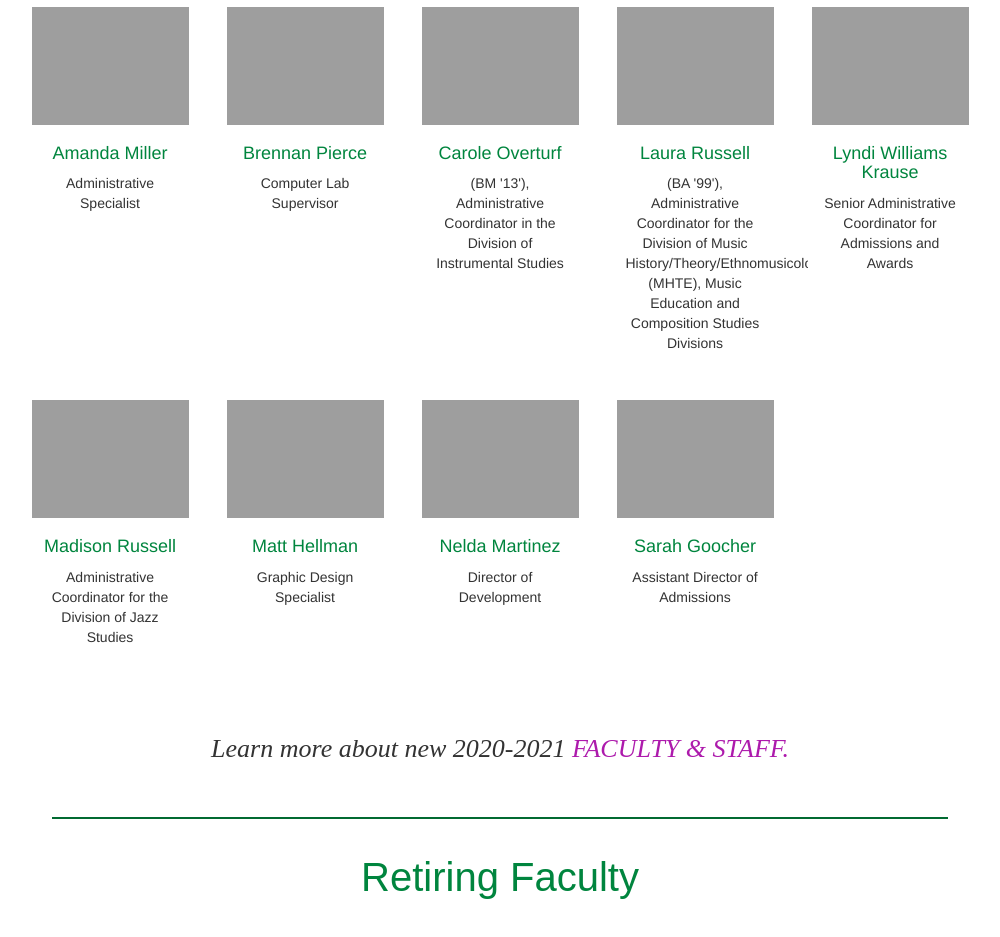
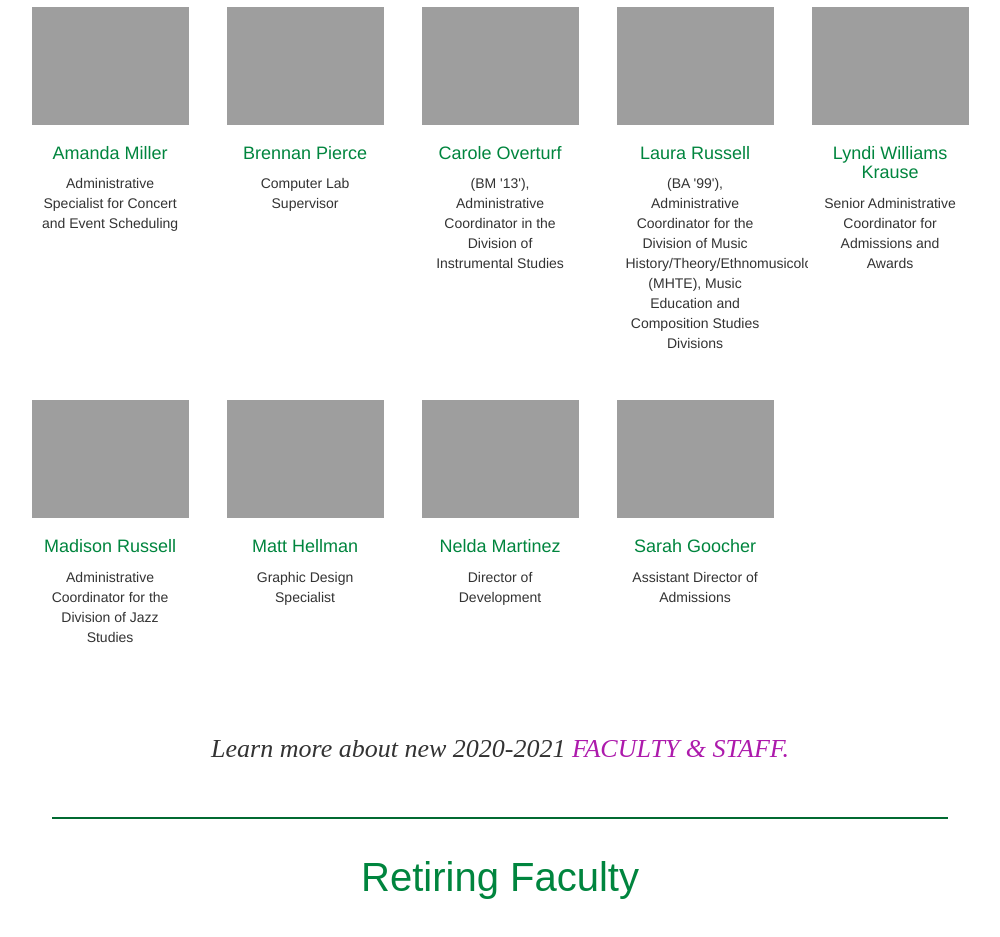
Before and after one commit to bishnutimalsina1/thankyou, a plain HTML site: page index.html in a window 1280 px wide. Shown: the part 2761-3698 px from the top of the page, without its empty margins (140-1140 px from the left). Drawn offline with nearby package versions, Linux system fonts and the light colour scheme; some packages are replaced by stand-ins of ours; a script that the page names is missing.

Commit message:
Update index.html

```diff
--- a/index.html
+++ b/index.html
@@ -961,7 +961,7 @@
                         alt="...">
                     <div class="caption text-center">
                         <h4><a href="#" class="" role="">Amanda Miller</a></h4>
-                        <p>Administrative Specialist</p>
+                        <p>Administrative Specialist for Concert and Event Scheduling</p>
                     </div>
                 </div>
             </div>
```
